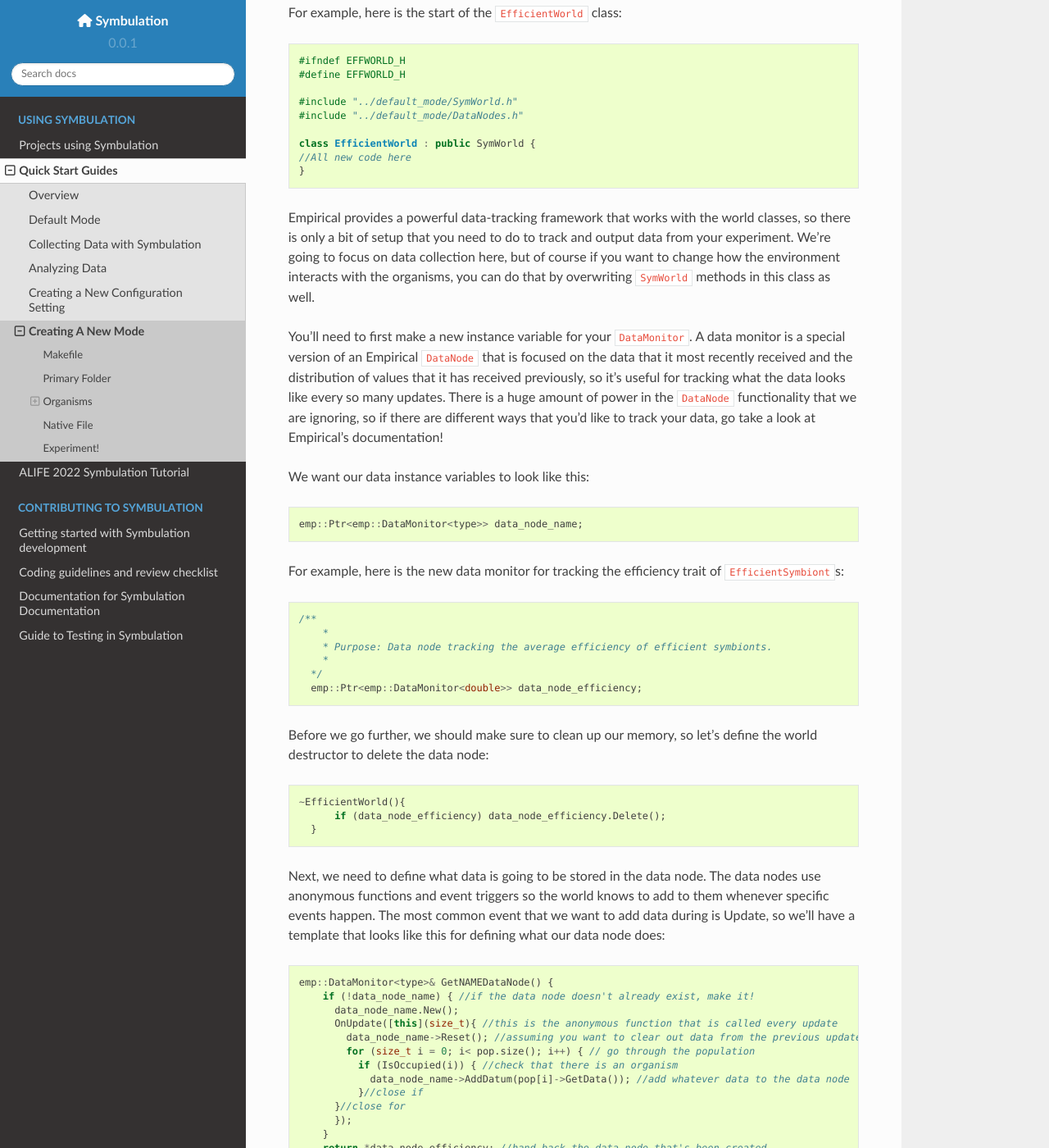
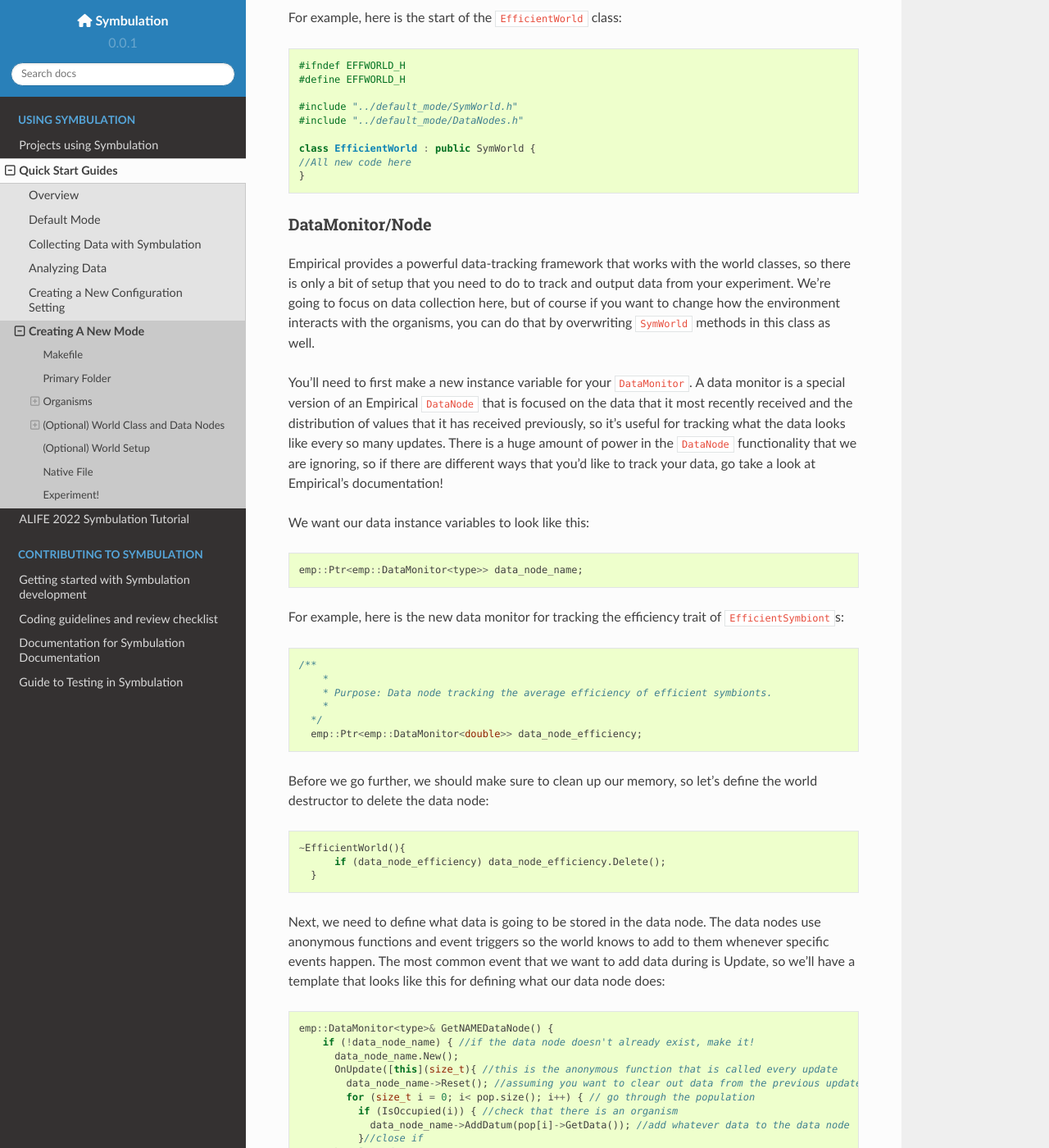
Before and after one commit to anyaevostinar/SymbulationEmp, a Sphinx documentation site: the page built from docs/QuickStartGuides/4-CreatingAMode.md, in a window 1280 px wide and 1400 px high, scrolled down 7229 px. Shown: the whole window at 82% size. Built offline with Sphinx 7.4.7 and the Read the Docs theme 2.0.0, drawn with Linux system fonts in a browser that asks for light colours; nearby versions of some CDN libraries; pages that are not in the unit, such as notebooks, are missing from menus.

Commit message:
fixing headings

````diff
--- a/docs/QuickStartGuides/4-CreatingAMode.md
+++ b/docs/QuickStartGuides/4-CreatingAMode.md
@@ -272,7 +266,7 @@ The `Phage` class has three new traits and has configuration settings for turnin
   }
 ```
 
-### (Optional) World Class and Data Nodes
+## (Optional) World Class and Data Nodes
 If you have added new evolvable traits to the organisms, you will probably want to find out information about those traits.
 You may also want to change how the environment impacts the organisms, even if you didn't make new inheritable traits.
 In either case, you'll need to create a new "world" class that inherits from `SymWorld` or one of its subclasses.
@@ -291,6 +285,7 @@ class EfficientWorld : public SymWorld {
 }
 ```
 
+### DataMonitor/Node
 Empirical provides a powerful data-tracking framework that works with the world classes, so there is only a bit of setup that you need to do to track and output data from your experiment.
 We're going to focus on data collection here, but of course if you want to change how the environment interacts with the organisms, you can do that by overwriting `SymWorld` methods in this class as well.
 
@@ -387,7 +383,7 @@ Finally, you should make a `CreateDataFiles` method that can be called in your `
 You should simply replace `TRAIT` with whatever your datafiles are called and add more setup calls if you have multiple datafiles.
 
 
-### (Optional) World Setup
+## (Optional) World Setup
 If you've made new organism(s) and a world, you'll need a new `WorldSetup` file.
 The world setup function is responsible for making organisms and placing them into the world.
 We are working on refactoring it to reduce duplicated code between modes, but for now, you will need to copy some code that is generally needed by every mode.
````
Also changed, not shown: other parts of docs/QuickStartGuides/4-CreatingAMode.md (+1 -6 lines).
